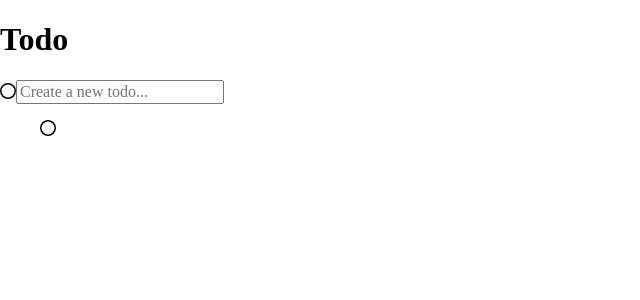
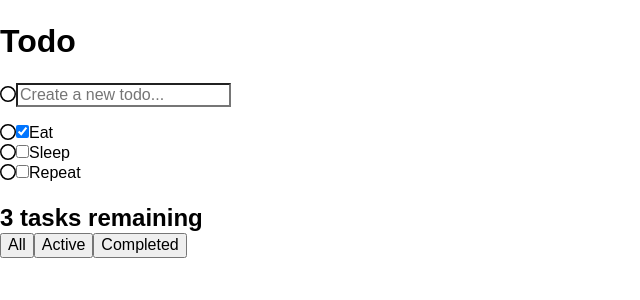
Before and after one commit to tlanettepollard/ToDoApp-TLP, a React (Create React App) app: page / in a window 1280 px wide. Shown: the top 300 px of the page, without its empty margins (0-640 px from the left). Built offline with nearby package versions, Linux system fonts and the light colour scheme; the HTML template or start-up script is replaced by a standard one.

Commit message:
Restarting App.js
Following MDN tutorial

```diff
--- a/src/App.js
+++ b/src/App.js
@@ -1,19 +1,93 @@
 import React from 'react';
-import { Header } from './index';
-import { ToDoList } from './index';
-
+import { FontAwesomeIcon } from '@fortawesome/react-fontawesome';
+import { faCircle } from '@fortawesome/free-regular-svg-icons';
 
 
 
 function App() {
 
   return (
-    <div>
-      <div>
-        <Header />
-        <ToDoList />
+    <div className='todoapp stack-large'>
+      <h1>Todo</h1>
+      <form>
+        <FontAwesomeIcon
+          className='input-icon'
+          icon={faCircle}
+        />
+        <input
+          type='text'
+          id='new-todo-input'
+          className='input input__lg'
+          name="text"
+          autoComplete='off'
+          placeHolder='Create a new todo...'
+        />
+      </form>
+      <ul
+        className="todo-list stack-large stack-exception"
+        aria-labelledby="list-heading"
+      >
+        <li className="todo stack-small">
+          <div className="c-cb">
+            <FontAwesomeIcon
+              className='input-icon'
+              icon={faCircle}
+            />
+            <input id="todo-0" type="checkbox" defaultChecked={true} />
+            <label className="todo-label" htmlFor="todo-0">
+              Eat
+            </label>
+          </div>
+        </li>
+        <li className="todo stack-small">
+          <div className="c-cb">
+            <FontAwesomeIcon
+              className='input-icon'
+              icon={faCircle}
+            />
+            <input id="todo-1" type="checkbox" />
+            <label className="todo-label" htmlFor="todo-1">
+              Sleep
+            </label>
+          </div>
+        </li>
+        <li className="todo stack-small">
+          <div className="c-cb">
+            <FontAwesomeIcon
+              className='input-icon'
+              icon={faCircle}
+            />
+            <input id="todo-2" type="checkbox" />
+            <label className="todo-label" htmlFor="todo-2">
+              Repeat
+            </label>
+          </div>
+        </li>
+      </ul>
+
+      <div className="filters btn-group
+      stack-exception">
+        <h2 id="list-heading">
+          3 tasks remaining
+        </h2>
+        <button type="button" className="btn toggle-btn" aria-pressed="true">
+          <span className="visually-hidden">Show </span>
+          <span>All</span>
+          <span className="visually-hidden"> tasks</span>
+        </button>
+        <button type="button" className="btn toggle-btn" aria-pressed="false">
+          <span className="visually-hidden">Show </span>
+          <span>Active</span>
+          <span className="visually-hidden"> tasks</span>
+        </button>
+        <button type="button" className="btn toggle-btn" aria-pressed="false">
+          <span className="visually-hidden">Show </span>
+          <span>Completed</span>
+          <span className="visually-hidden"> tasks</span>
+        </button>
       </div>
     </div>
+
 
   );
 }
--- a/src/Sass/base/_base.scss
+++ b/src/Sass/base/_base.scss
@@ -1,9 +1,61 @@
-html {
+/* RESETS */
+*,
+*::before,
+*::after {
     box-sizing: border-box;
 }
 
-*,
-*::before,
-*::after {
-    box-sizing: inherit;
+html {
+    font: 62.5% / 1.15 sans-serif;
 }
+
+h1,
+h2 {
+    margin-bottom: 0;
+}
+
+ul {
+    list-style: none;
+    padding: 0;
+}
+
+button,
+input,
+optgroup,
+select,
+textarea {
+    font-family: inherit;
+    font-size: 100%;
+    line-height: 1.15;
+    margin: 0;
+}
+
+button,
+input {
+    overflow: visible;
+}
+
+input[type="text"] {
+    border-radius: 0;
+}
+
+body {
+    width: 100%;
+    max-width: 68rem;
+    margin: 0 auto;
+    font: 1.6rem/1.25 Arial, sans-serif;
+    //background-color: #f5f5f5;
+    //color: #4d4d4d;
+}
+
+/* Global Styles */
+.visually-hidden {
+    position: absolute !important;
+    height: 1px;
+    width: 1px;
+    overflow: hidden;
+    clip: rect(1px 1px 1px 1px);
+    clip: rect(1px, 1px, 1px, 1px);
+    white-space: nowrap;
+
+}
--- a/src/components/Header.jsx
+++ /dev/null
@@ -1,29 +0,0 @@
-import React from 'react';
-import { FontAwesomeIcon } from '@fortawesome/react-fontawesome';
-import { faCircle } from '@fortawesome/free-regular-svg-icons';
-
-const Header = () => {
-    return (
-        <div className="wrapper">
-            <header className="header-container">
-                <h1>Todo</h1>
-                <form>
-                    <FontAwesomeIcon
-                        className='input-icon'
-                        icon={faCircle}
-                    />
-
-                    <input
-                        className='input add-task'
-                        type='text'
-                        name='text'
-                        autocomplete='off'
-                        placeholder='Create a new todo...'
-                    />
-                </form>
-            </header>
-        </div>
-    );
-};
-
-export default Header;
--- a/src/components/ToDoList.jsx
+++ /dev/null
@@ -1,22 +0,0 @@
-import React from 'react';
-import { FontAwesomeIcon } from '@fortawesome/react-fontawesome';
-import { faCircle } from '@fortawesome/free-regular-svg-icons';
-
-export default function ToDoList(props) {
-    const taskList = props.tasks?.map(task => (
-        <ToDoList id={task.id} name={task.name} completed={task.completed} />
-    ));
-
-    return (
-        <ul
-            className='todo-list'
-            aria-labelledby='list-heading'>
-
-            <FontAwesomeIcon
-            className='input-icon'
-            icon={faCircle} />
-
-            {taskList}
-        </ul>
-    );
-}
--- a/src/index.js
+++ b/src/index.js
@@ -2,8 +2,7 @@ import React from 'react';
 import ReactDOM from 'react-dom';
 import App from './App';
 
-import Header from './components/Header';
-import ToDoList from './components/ToDoList';
+
 
 import './Sass/App.scss';
 
@@ -11,6 +10,3 @@ import './Sass/App.scss';
 
 
 ReactDOM.render(<App />, document.getElementById('root'));
-
-
-export { Header, ToDoList };
```
Also changed, not shown: src/components/data.js (+6 -6 lines), 3 other files (tests, documents, lock files or other folders).
